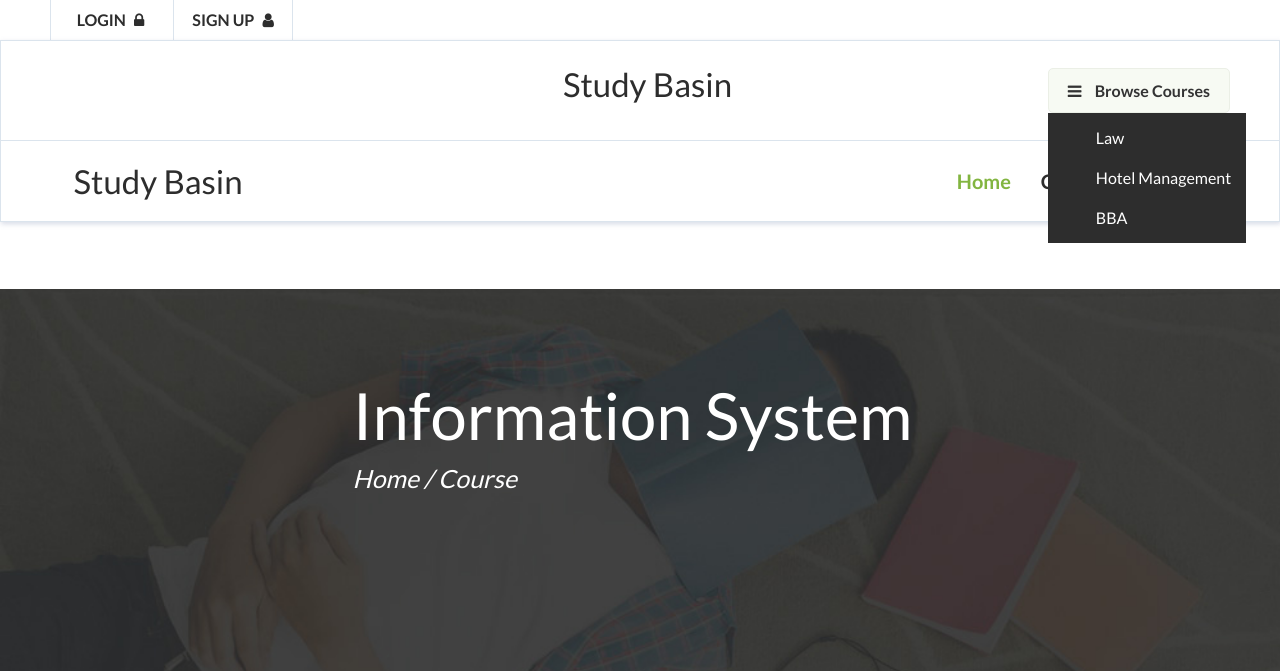
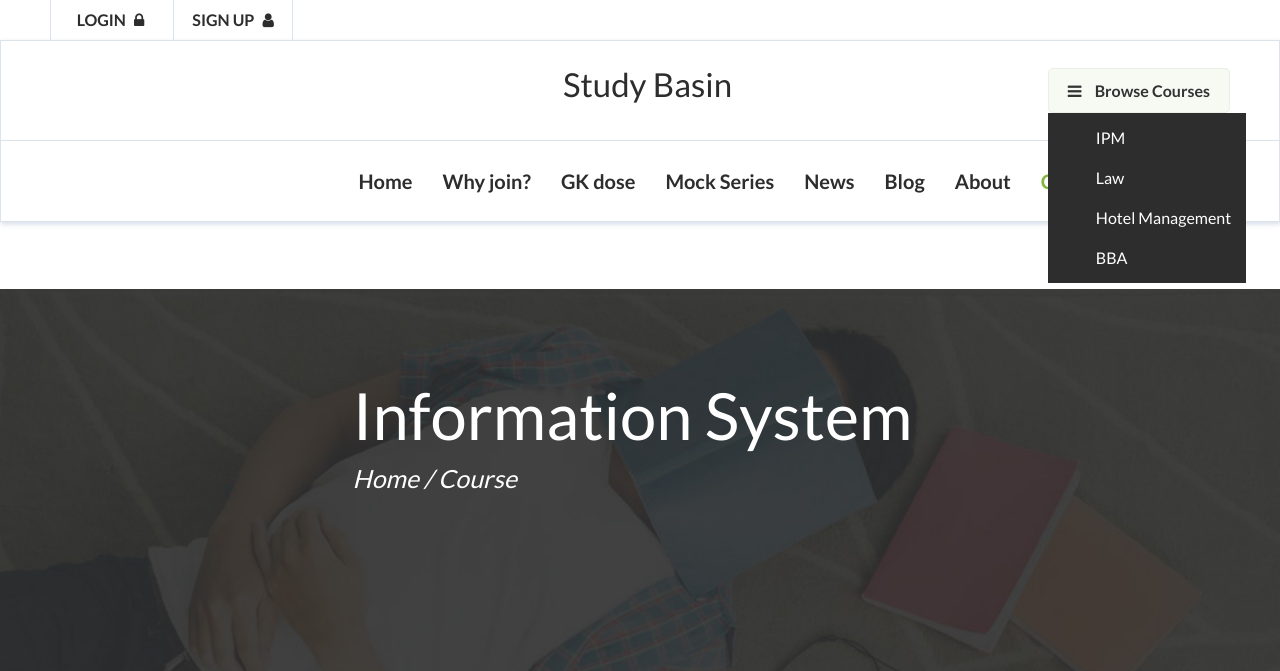
Before and after one commit to SaptakS/DjangoTut-WebClient, a Django app: template courses/templates/course-single.html in a window 1280 px wide, after a click on "Browse Courses". Shown: the top 671 px of the page. Run offline with Django 3.2, Linux system fonts and the light colour scheme; the template is opened without the code that fills it, so the values that code supplies are empty; some libraries are stand-ins or nearby versions.

Commit message:
links changed and minor corrections

```diff
--- a/courses/templates/course-single.html
+++ b/courses/templates/course-single.html
@@ -40,14 +40,22 @@
 <body class="cssAnimate ct-headroom--scrollUpMenu"><div class="ct-preloader"><div class="ct-preloader-content"></div></div>
 <nav class="ct-menuMobile">
     <ul class="ct-menuMobile-navbar">
-        <li class="dropdown active"><a href="/home">Home</a></li>
-        <li class="dropdown"><a>Courses</a>
+        <li class="dropdown"><a href="/home">Home</a></li>
+        <li class="dropdown active"><a href="/courses-listing">Courses</a>
             <ul class="dropdown-menu">
-                <li><a href="/course-single">Course</a></li>
-                <li><a href="/courses-listing">List of Courses - thumbnails</a></li>
+                <li><a href="/course-single">IPM</a></li>
+                <li><a href="/course-single">Hotel Management</a></li>
+                <li><a href="/course-single">BBA</a></li>
+                <li><a href="/course-single">Law</a></li>
             </ul>
         </li>
         <li class="dropdown"><a href="/contact">Contact Us</a></li>
+        <li class="dropdown"><a href="/home/#why">Why join?</a></li>
+        <li class="dropdown"><a href="/404">GK dose</a></li>
+        <li class="dropdown"><a href="/mock">Mock Series</a></li>
+        <li class="dropdown"><a href="/404">News</a></li>
+        <li class="dropdown"><a href="/blog">Blog</a></li>
+        <li class="dropdown"><a href="/home/#abtus">About</a></li>
     </ul>
 </nav>
 <div id="ct-js-wrapper" class="ct-pageWrapper">
@@ -81,6 +89,7 @@
                     <i class="fa fa-bars"></i> Browse Courses
                 </button>
                 <ul class="dropdown-menu" role="menu">
+                    <li><a href="#">IPM</a></li>
                     <li><a href="#">Law</a></li>
                     <li><a href="#">Hotel Management</a></li>
                     <li><a href="#">BBA</a></li>
@@ -93,20 +102,31 @@
         </div>
     </div>
     <div class="container">
-        <div class="navbar-header header-2">
-            <a href="/home"><h3>Study Basin</h3></a>
-        </div>
         <div class="ct-navbar--fluid pull-right">
             <ul class="nav navbar-nav ct-navbar--fadeInUp">
-                <li class="dropdown yamm-fw active"><a href="/home">Home</a></li>
-                <li class="dropdown yamm-fw"><a href="/courses-listing">Courses</a>
+                <li class="dropdown yamm-fw"><a href="/home">Home</a></li>
+                <li class="dropdown yamm-fw"><a href="/home/#why">Why join?</a></li>
+                <li class="dropdown yamm-fw"><a href="/404">GK dose</a></li>
+                <li class="dropdown yamm-fw"><a href="/mock">Mock Series</a></li>
+                <li class="dropdown yamm-fw"><a href="/404">News</a></li>
+                <li class="dropdown yamm-fw"><a href="/404">Blog</a></li>
+                <li class="dropdown yamm-fw"><a href="/home/#abtus">About</a></li>
+                <li class="dropdown yamm-fw active"><a href="/courses-listing">Courses</a>
                     <ul class="dropdown-menu">
                         <li>
                             <div class="yamm-content">
                                 <div class="row">
-                                    <div class="col-sm-4">
-                                        <a href="/courses-listing">List of Courses - inline</a>
-                                        <a href="/course-single">Single Course V3</a>
+                                    <div class="col-sm-3">
+                                        <a href="/course-single">IPM</a>
+                                    </div>
+                                    <div class="col-sm-3">
+                                        <a href="/course-single">Hotel Management</a>
+                                    </div>
+                                    <div class="col-sm-3">
+                                        <a href="/course-single">Law</a>
+                                    </div>
+                                    <div class="col-sm-3">
+                                        <a href="/course-single">BBA</a>
                                     </div>
                                 </div>
                             </div>
```
Also changed, not shown: courses/templates/courses-listing.html (+16 -17 lines).
